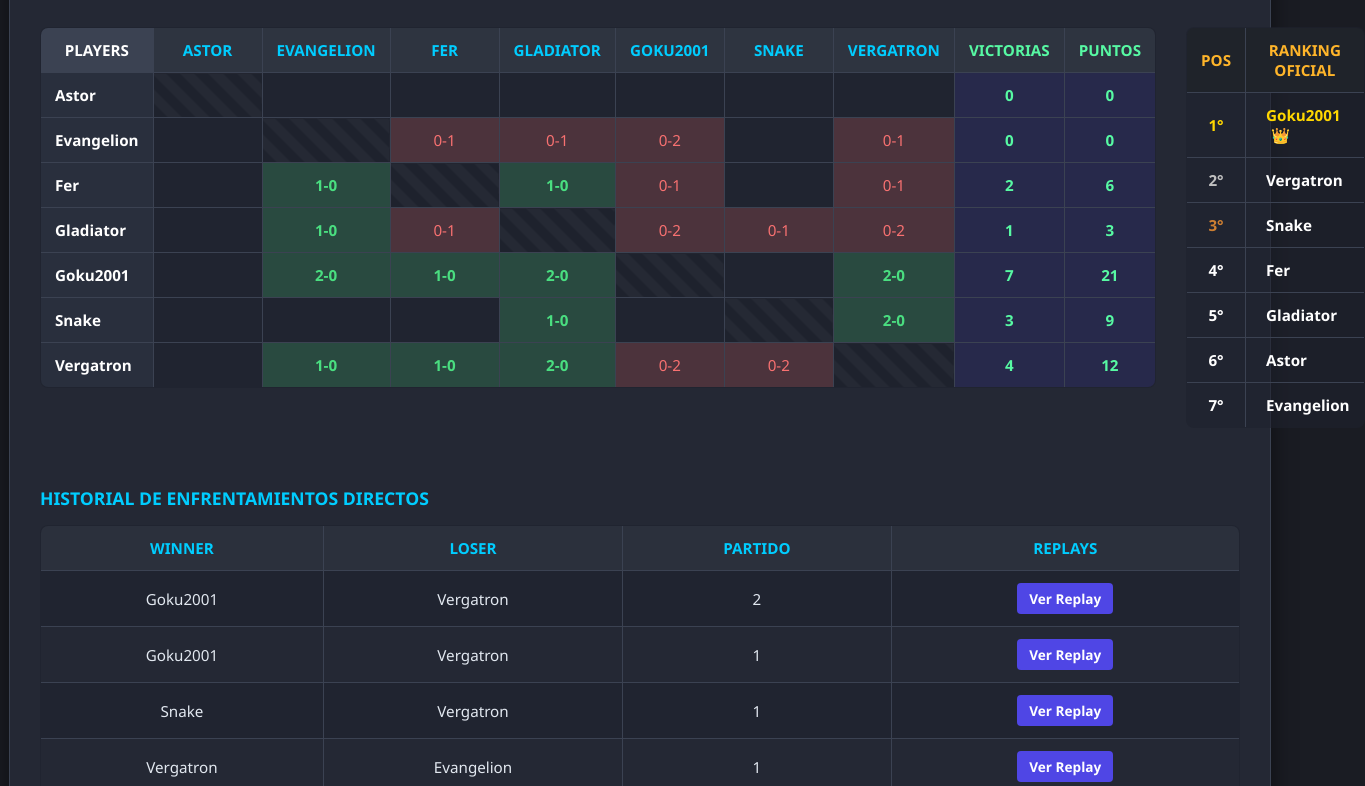
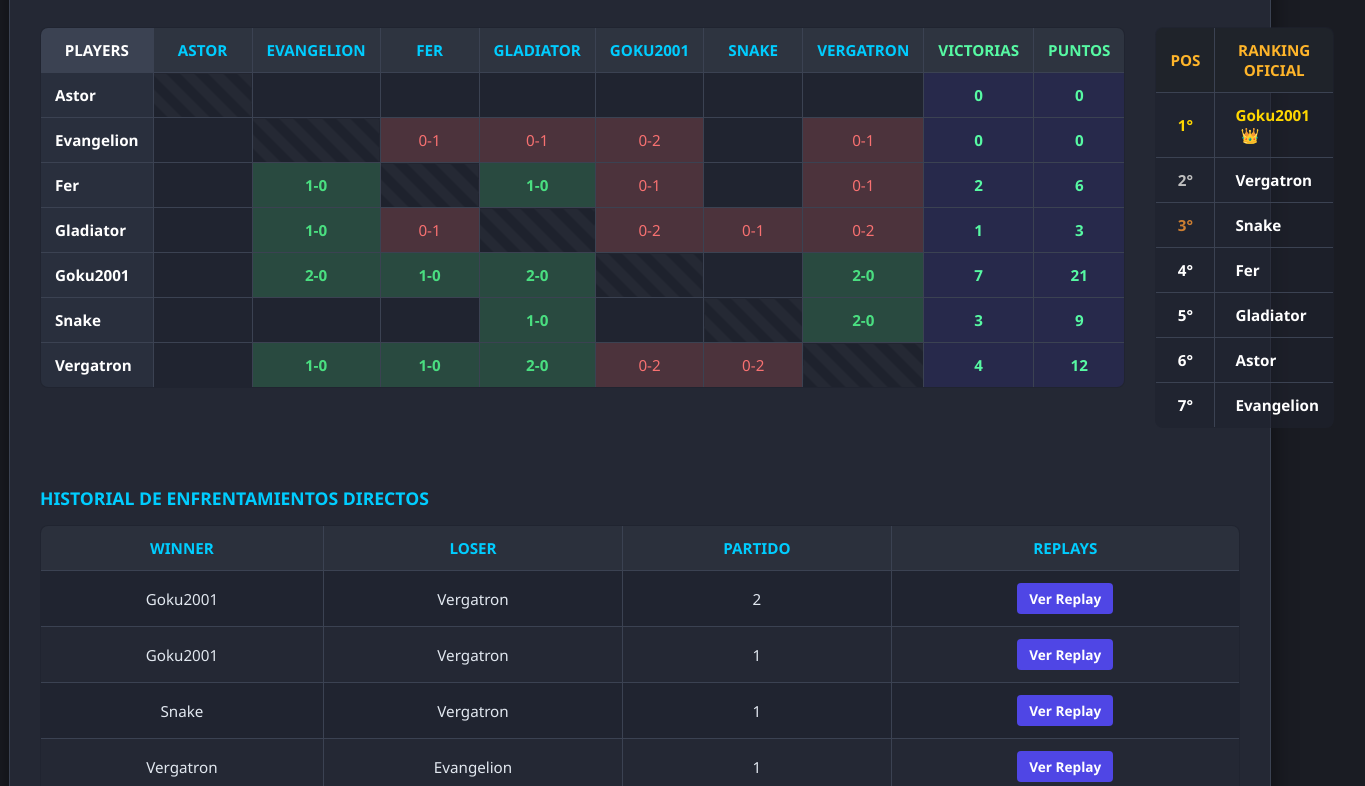
Before and after one commit to Chrisomar11/master-cuack, a website: page index.html in a window 1280 px wide. Shown: the part 135-921 px from the top of the page, 1365 px wide, since content can reach past the window. Drawn offline with Linux system fonts and the light colour scheme.

Commit message:
Adjust column widths in matriz-competidores table

```diff
--- a/index.html
+++ b/index.html
@@ -214,8 +214,8 @@
         const columnasCabecera = document.querySelectorAll("#matriz-competidores thead th");
         for (let j = 1; j <= 7; j++) {
             if(columnasCabecera[j]) {
-                columnasCabecera[j].style.width = "80px";
-                columnasCabecera[j].style.minWidth = "80px";
+                columnasCabecera[j].style.width = "70px";
+                columnasCabecera[j].style.minWidth = "70px";
             }
         }
 
```
